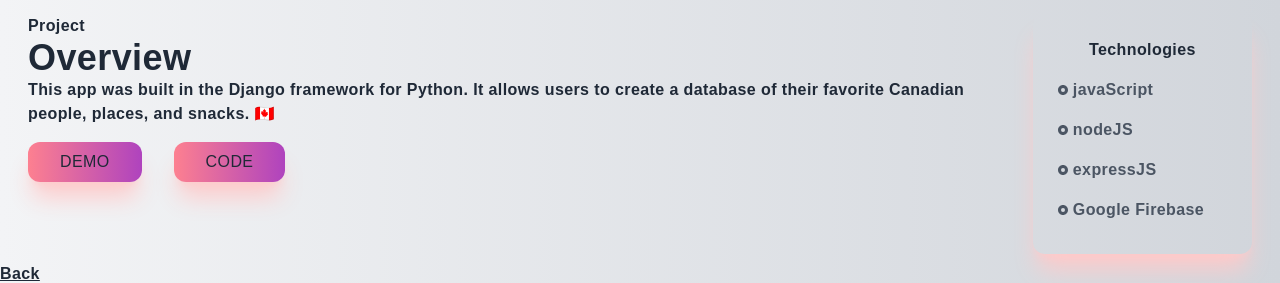
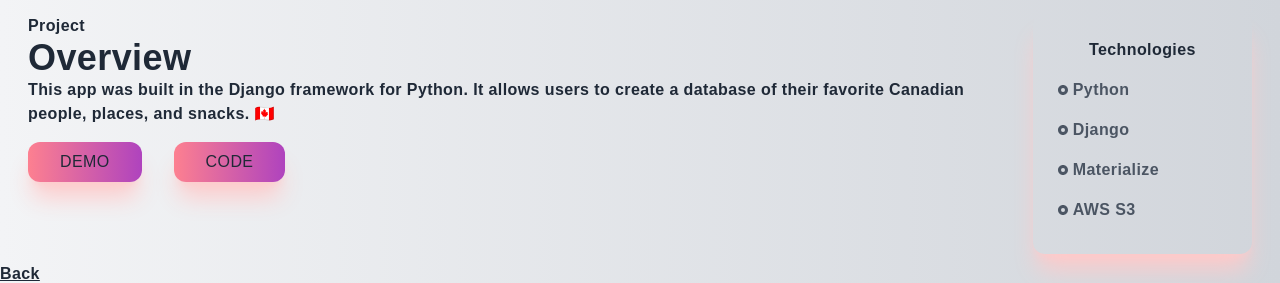
Before and after one commit to bradleypearson1984/bradportfolio, a Next.js app: page /canadians in a window 1280 px wide. Shown: the part 338-621 px from the top of the page. Built offline with nearby package versions, Linux system fonts and the light colour scheme.

Commit message:
adds tweaks to design

```diff
--- a/components/About.jsx
+++ b/components/About.jsx
@@ -1,5 +1,6 @@
 import React from 'react';
 import Image from 'next/image';
+import Link from 'next/Link'
 const About = () => {
   return (
     <div id='about' className='w-full md:h-screen p-2 flex items-center py-16' >
@@ -7,11 +8,17 @@ const About = () => {
             <div className='col-span-2' >
                 <p className=' uppercase text-xl tracking-widest text-[#5651e5] dark: text-pink-500'>About</p>
                 <h2 className='py-4' >Who I Am</h2>
-                <p className='py-2 text-gray-600  dark:text-pink-200 '  >I am a human guy</p>
-                <p className='py-2 text-gray-600  dark:text-pink-200 '  >I am skilled in developing and designing front end web applications </p>
-                <p className='py-2 text-gray-600  dark:text-pink-200 '  >I have real bones and blood</p>
-                <p className='py-2 text-gray-600  dark:text-pink-200 '  >I know what it is to love, to laugh, to cry</p>
-                <p className='py-2 text-gray-600  dark:text-pink-200 '  >Check out my latest projects </p>
+                <p className='py-2 text-gray-600  dark:text-pink-200 '  >I am a human male Software Engineer with a background in film, scriptwriting, animation and digital art.
+                Strong skills in visual design, out of the box thinking and problem solving to improve the user
+                experience through a customized approach and cultivating uniquely defined products and services that meet consumer needs.
+                My background in the arts gives me a stronger ability to find creative solutions, an eye for attractive and intuitive design,
+                and an instinct for making a memorable impression.
+</p>
+                <p className='py-2 text-gray-600  dark:text-pink-200 '  >I have real bones and blood.</p>
+                <p className='py-2 text-gray-600  dark:text-pink-200 '  >I know what it is to love, to laugh, to cry.</p>
+                <Link href="/#projects" scroll={false}  >
+                <p className='py-2 text-red-400 dark:text-pink-600 '  >Check out my latest projects </p>
+                </Link>
 
             </div>
             <div className='w-full h-auto m-auto shadow-xl shadow-green-200 dakr:shadow-xl dark:shadow-pink-500 flex items-center justify-center p-4 hover:scale-105 ease-in duration-300' >
--- a/components/Contact.jsx
+++ b/components/Contact.jsx
@@ -10,7 +10,7 @@ function Contact() {
   return (
     <div className='w-full lg:g-screen' >
         <div className='max-w-[1240px] m-auto px-2 py-16 w-full ' >
-            <p className='text-xl tracking-widest uppercase text-[]  ' >
+            <p className='text-xl tracking-widest uppercase text-[] dark:text-pink-500 ' >
                 Contact
             </p>
             <h2 className='py-4' >Human to Human Contact, it's What We Crave</h2>
@@ -80,7 +80,7 @@ function Contact() {
                 <div className='grid md:grid-cols-2 gap-4 w-full py-2' >
                     <div className='flex flex-col' >
                         <label className='uppercase text-sm py-2 dark:text-pink-100 ' >Name</label>
-                        <input  className='border-2 rounded-lg p-3 flex border-gray-300'
+                        <input  className='border-2 rounded-lg p-3 flex border-gray-300 dark:shadow-lg dark:shadow-teal-400'
                                  id="name"
                                  type="text"
                                  name="name"
@@ -92,7 +92,7 @@ function Contact() {
                 <div className='flex flex-col py-2' >
                         <label className='uppercase text-sm py-2 dark:text-pink-100  ' >Email</label>
                         <input
-                        className='border-2 rounded-lg p-3 flex border-gray-300'
+                        className='border-2 rounded-lg p-3 flex border-gray-300 dark:shadow-lg dark:shadow-teal-400'
                         type="email"
                         id="email"
                         name="email"
@@ -101,7 +101,7 @@ function Contact() {
 
                 <div className='flex flex-col py-2' >
                         <label className='uppercase text-sm py-2  dark:text-pink-100  ' >Message</label>
-                        <textarea className='border-2 rounded-lg border-gray-300 '
+                        <textarea className='border-2 rounded-lg border-gray-300 dark:shadow-lg dark:shadow-teal-400'
                         rows='10'
                         id="message"
                         name="message"
--- a/pages/canadians.jsx
+++ b/pages/canadians.jsx
@@ -33,16 +33,16 @@ const canadians = () => {
         <div className='p-2' >
                 <p  className='text-center font-bold pb-2' >Technologies</p>
                 <div className='grid grid-cols-3 md:grid-cols-1' >
-                    <p className='text-gray-600 py-2 flex items-center' ><RiRadioButtonFill className='pr-1' /> javaScript </p>
+                    <p className='text-gray-600  dark:text-pink-200 py-2 flex items-center' ><RiRadioButtonFill className='pr-1' /> Python </p>
                 </div>
                 <div>
-                    <p className='text-gray-600 py-2 flex items-center' ><RiRadioButtonFill className='pr-1' /> nodeJS </p>
+                    <p className='text-gray-600  dark:text-pink-200 py-2 flex items-center' ><RiRadioButtonFill className='pr-1' />Django </p>
                 </div>
                 <div>
-                    <p className='text-gray-600 py-2 flex items-center' ><RiRadioButtonFill className='pr-1' /> expressJS </p>
+                    <p className='text-gray-600  dark:text-pink-200 py-2 flex items-center' ><RiRadioButtonFill className='pr-1' />Materialize </p>
                 </div>
                 <div>
-                    <p className='text-gray-600 py-2 flex items-center' ><RiRadioButtonFill className='pr-1' /> Google Firebase </p>
+                    <p className='text-gray-600  dark:text-pink-200 py-2 flex items-center' ><RiRadioButtonFill className='pr-1' />AWS S3  </p>
                 </div>
 
         </div>
--- a/pages/curseditems.jsx
+++ b/pages/curseditems.jsx
@@ -37,16 +37,16 @@ const curseditems = () => {
         <div className='p-2' >
                 <p  className='text-center font-bold pb-2' >Technologies</p>
                 <div className='grid grid-cols-3 md:grid-cols-1' >
-                    <p className='text-gray-600 py-2 flex items-center' ><RiRadioButtonFill className='pr-1' /> javaScript </p>
+                    <p className='text-gray-600  dark:text-pink-200 py-2 flex items-center' ><RiRadioButtonFill className='pr-1' /> javaScript </p>
                 </div>
                 <div>
-                    <p className='text-gray-600 py-2 flex items-center' ><RiRadioButtonFill className='pr-1' /> nodeJS </p>
+                    <p className='text-gray-600  dark:text-pink-200 py-2 flex items-center' ><RiRadioButtonFill className='pr-1' /> nodeJS </p>
                 </div>
                 <div>
-                    <p className='text-gray-600 py-2 flex items-center' ><RiRadioButtonFill className='pr-1' /> expressJS </p>
+                    <p className='text-gray-600  dark:text-pink-200 py-2 flex items-center' ><RiRadioButtonFill className='pr-1' /> expressJS </p>
                 </div>
                 <div>
-                    <p className='text-gray-600 py-2 flex items-center' ><RiRadioButtonFill className='pr-1' /> Google Firebase </p>
+                    <p className='text-gray-600  dark:text-pink-200 py-2 flex items-center' ><RiRadioButtonFill className='pr-1' /> Google Firebase </p>
                 </div>
 
         </div>
--- a/pages/petpurpose.jsx
+++ b/pages/petpurpose.jsx
@@ -11,7 +11,7 @@ const petpurpose = () => {
                 <Image className='absolute z-1' layout='fill' objectFit='cover' src={petPurposeImg} alt='/' />
                 <div className='absolute top-[70%] max-w-[1240px] w-full left-[50%] right-[50%] translate-x-[-50%] translate-y[-50%] text-white z-10 ' >
                     <h2 className='py-2' >Pet Purpose</h2>
-                    <h3>React</h3>
+                    <h3>React / MongoDB </h3>
                 </div>
             </div>
             <div className='max-w-[1240px] mx-auto p-2 grid md:grid-cols-5 gap-8 pt-8 ' >
@@ -37,13 +37,13 @@ const petpurpose = () => {
         <div className='p-2' >
                 <p  className='text-center font-bold pb-2' >Technologies</p>
                 <div className='grid grid-cols-3 md:grid-cols-1' >
-                    <p className='text-gray-600 py-2 flex items-center' ><RiRadioButtonFill className='pr-1' /> javaScript </p>
+                    <p className='text-gray-600  dark:text-pink-200 py-2 flex items-center' ><RiRadioButtonFill className='pr-1' /> javaScript </p>
                 </div>
                 <div>
-                    <p className='text-gray-600 py-2 flex items-center' ><RiRadioButtonFill className='pr-1' /> jQuery </p>
+                    <p className='text-gray-600  dark:text-pink-200 py-2 flex items-center' ><RiRadioButtonFill className='pr-1' /> React </p>
                 </div>
                 <div>
-                    <p className='text-gray-600 py-2 flex items-center' ><RiRadioButtonFill className='pr-1' /> Dog API </p>
+                    <p className='text-gray-600  dark:text-pink-200 py-2 flex items-center' ><RiRadioButtonFill className='pr-1' /> Petfinder API </p>
                 </div>
 
         </div>
--- a/pages/thisdog.jsx
+++ b/pages/thisdog.jsx
@@ -35,13 +35,13 @@ const thisdog = () => {
         <div className='p-2' >
                 <p  className='text-center font-bold pb-2' >Technologies</p>
                 <div className='grid grid-cols-3 md:grid-cols-1' >
-                    <p className='text-gray-600 py-2 flex items-center' ><RiRadioButtonFill className='pr-1' /> javaScript </p>
+                    <p className='text-gray-600  dark:text-pink-200 py-2 flex items-center' ><RiRadioButtonFill className='pr-1  dark:text-pink-200' /> javaScript </p>
                 </div>
                 <div>
-                    <p className='text-gray-600 py-2 flex items-center' ><RiRadioButtonFill className='pr-1' /> jQuery </p>
+                    <p className='text-gray-600  dark:text-pink-200 py-2 flex items-center' ><RiRadioButtonFill className='pr-1  dark:text-pink-200' /> jQuery </p>
                 </div>
                 <div>
-                    <p className='text-gray-600 py-2 flex items-center' ><RiRadioButtonFill className='pr-1' /> Dog API </p>
+                    <p className='text-gray-600  dark:text-pink-200 py-2 flex items-center' ><RiRadioButtonFill className='pr-1  dark:text-pink-200' /> Dog API </p>
                 </div>
 
         </div>
```
